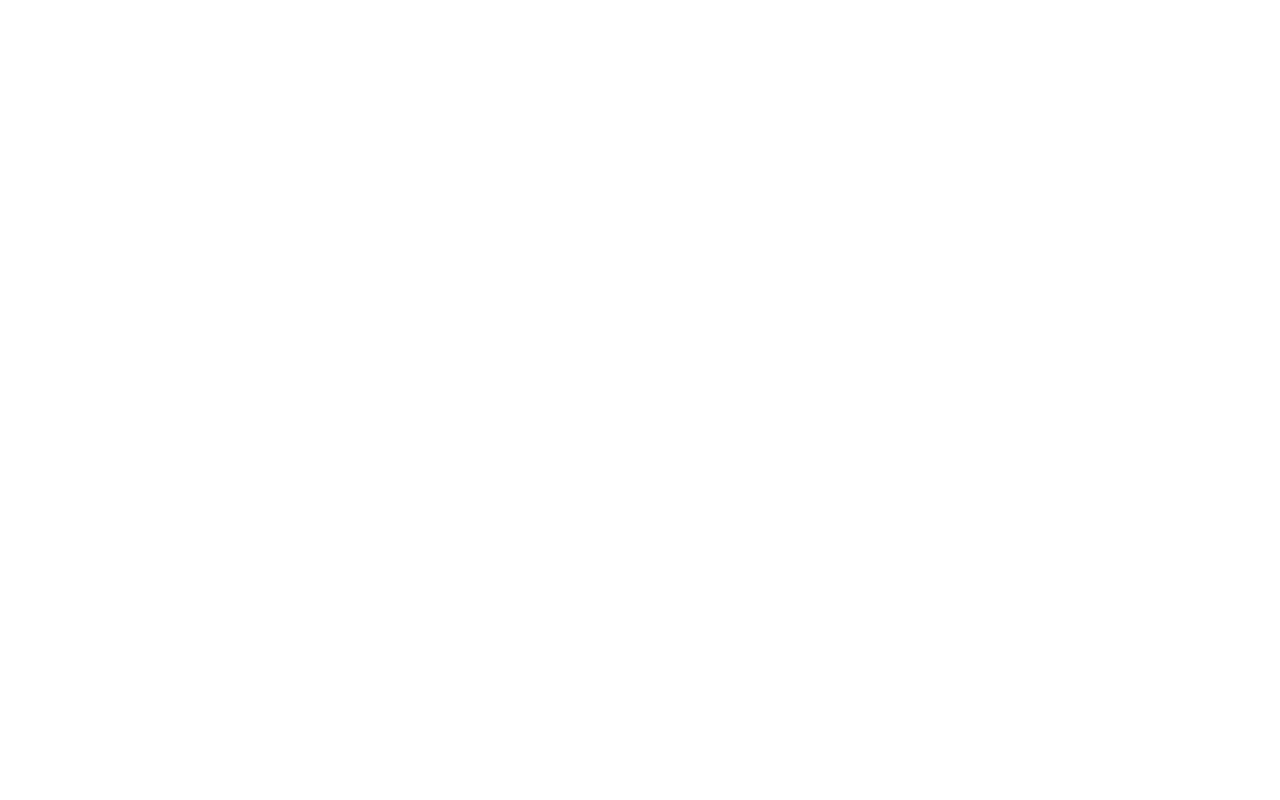
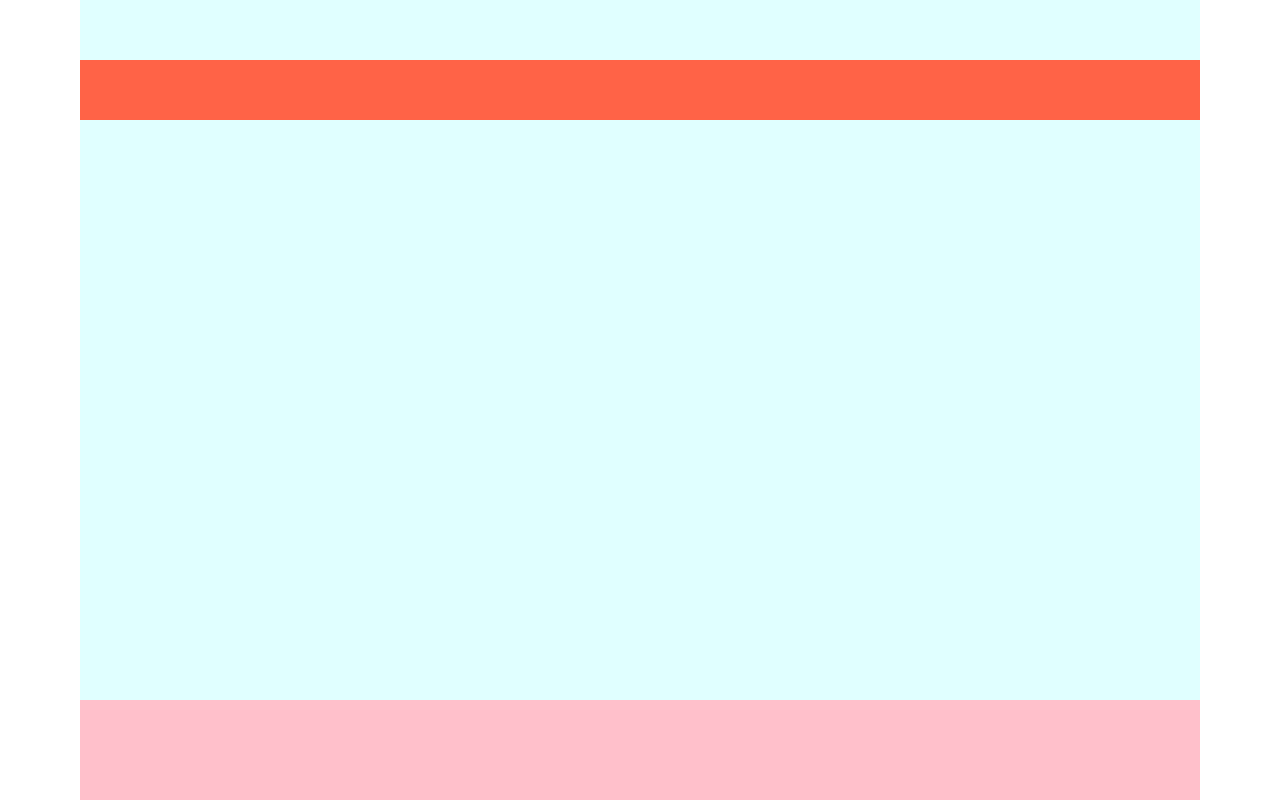
Before and after one commit to Oluapvinicius/tony-pizzaria, a plain HTML site: page index.html in a window 1280 px wide. Shown: the top 800 px of the page. Drawn offline with Linux system fonts and the light colour scheme.

Commit message:
header fixo

```diff
--- a/index.html
+++ b/index.html
@@ -8,6 +8,9 @@
     <title>Tony Pizzaria</title>
 </head>
 <body>
+    <header></header>
+    <main></main>
+    <footer></footer>
 
 </body>
 </html>
--- a/style.css
+++ b/style.css
@@ -10,3 +10,23 @@ a{
 ul,ol,li{
     list-style: none;
 }
+body{
+    padding: 0 80px;
+}
+
+header{
+    position: fixed;
+    background-color: tomato;
+    height: 60px;
+    width: calc(100% - 160px);
+    top: 60px;
+}
+main{
+    height: 700px;
+    background-color: lightcyan;
+}
+footer{
+    width: 100%;
+    background-color: pink;
+    height: 1526px;
+}
```
